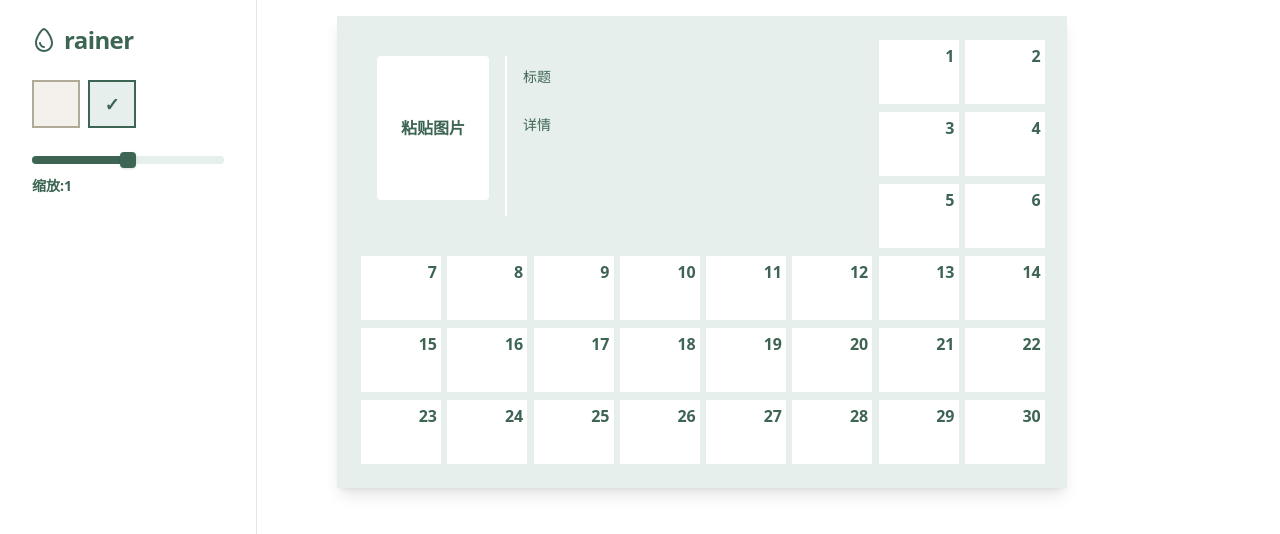
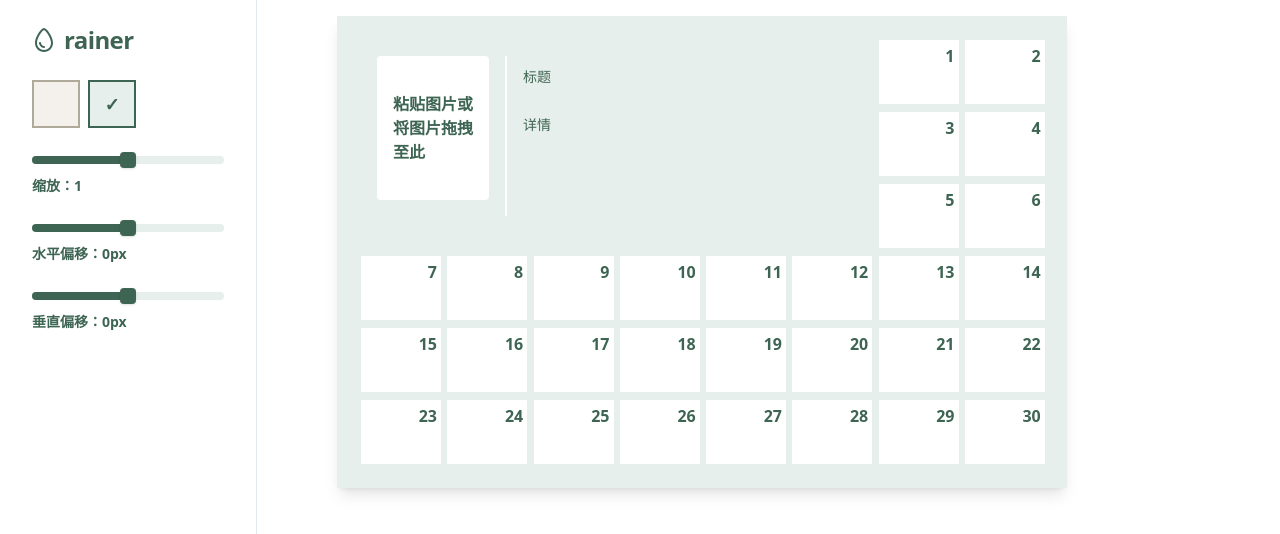
Before and after one commit to huayemao/rainer, a Next.js app: page / in a window 1280 px wide. Shown: the top 534 px of the page. Built offline with nearby package versions, Linux system fonts and the light colour scheme.

Commit message:
feat: support translate

```diff
--- /dev/null
+++ b/components/MySlider.tsx
@@ -0,0 +1,44 @@
+import clsx from "clsx";
+import * as Slider from "@radix-ui/react-slider";
+
+export function MySlider({
+  onValueChange,
+  theme,
+  value,
+  label,
+}: {
+  onValueChange: (value: number[]) => void;
+  theme: string;
+  value: number;
+  label: string;
+}) {
+  return (
+    <div>
+      <Slider.Root
+        className="col-span-2 flex relative items-center select-none  touch-none  h-8"
+        defaultValue={[value]}
+        max={100}
+        step={1}
+        onValueChange={onValueChange}
+        aria-label="Volume"
+      >
+        <Slider.Track
+          className={clsx("relative flex-1 rounded-full h-2", ` bg-${theme}`)}
+        >
+          <Slider.Range
+            className={clsx("absolute rounded-full h-full", `bg-${theme}-dark`)}
+          />
+        </Slider.Track>
+        <Slider.Thumb
+          className={clsx(
+            "block w-4 h-4 shadow rounded focus:outline-none",
+            `bg-${theme}-dark`
+          )}
+        />
+      </Slider.Root>
+      <div className="font-bold  text-sm ">
+        {label}
+      </div>
+    </div>
+  );
+}
--- a/pages/index.tsx
+++ b/pages/index.tsx
@@ -1,12 +1,21 @@
 import { useEffect, useState } from "react";
 import clsx from "clsx";
-import * as Slider from "@radix-ui/react-slider";
 import ThemePicker from "../components/ThemePicker";
+import { MySlider } from "../components/MySlider";
+import Head from "next/head";
 
 export default function Home() {
-  const [theme, setTheme] = useState("plant");
+  const [themeColor, setThemeColor] = useState("plant");
   const [images, setImages] = useState([]);
   const [scale, setScale] = useState(50);
+  const [translateX, setTranslateX] = useState(50);
+  const [translateY, setTranslateY] = useState(50);
+
+  const getScaleValue = (v) => v / 50;
+  const getTraslateValue = (v) => v - 50 + "px";
+  const scaleV = getScaleValue(scale);
+  const translateXV = getTraslateValue(translateX);
+  const translateYV = getTraslateValue(translateY);
 
   useEffect(() => {
     // https://web.dev/patterns/files/
@@ -81,7 +90,7 @@ export default function Home() {
     <div
       className={clsx(
         "grid grid-cols-4 xl:grid-cols-5 print:grid-cols-3",
-        `text-${theme}`
+        `text-${themeColor}`
       )}
     >
       <aside className="pb-12 print:hidden">
@@ -89,7 +98,7 @@ export default function Home() {
           <div
             className={clsx(
               "flex gap-2 items-center text-2xl font-semibold tracking-tight",
-              `text-${theme}`
+              `text-${themeColor}`
             )}
           >
             <div
@@ -108,45 +117,36 @@ export default function Home() {
               ></path>
             </svg>`,
               }}
-            ></div>
+            />
             rainer
           </div>
         </div>
         <div className="px-8 space-y-4">
-          <ThemePicker activeTheme={theme} onChange={setTheme} />
-          <div>
-            <Slider.Root
-              className="col-span-2 flex relative items-center select-none  touch-none  h-8"
-              defaultValue={[50]}
-              max={100}
-              step={1}
-              onValueChange={(v) => {
-                setScale(v[0]);
-              }}
-              aria-label="Volume"
-            >
-              <Slider.Track
-                className={clsx(
-                  "relative flex-1 rounded-full h-2",
-                  ` bg-${theme}`
-                )}
-              >
-                <Slider.Range
-                  className={clsx(
-                    "absolute rounded-full h-full",
-                    `bg-${theme}-dark`
-                  )}
-                />
-              </Slider.Track>
-              <Slider.Thumb
-                className={clsx(
-                  "block w-4 h-4 shadow rounded focus:outline-none",
-                  `bg-${theme}-dark`
-                )}
-              />
-            </Slider.Root>
-            <div className="font-bold  text-sm ">缩放:{scale / 50}</div>
-          </div>
+          <ThemePicker activeTheme={themeColor} onChange={setThemeColor} />
+          <MySlider
+            label={`缩放：${scaleV}`}
+            theme={themeColor}
+            onValueChange={(v) => {
+              setScale(v[0]);
+            }}
+            value={scale}
+          />
+          <MySlider
+            label={`水平偏移：${translateXV}`}
+            theme={themeColor}
+            onValueChange={(v) => {
+              setTranslateX(v[0]);
+            }}
+            value={translateX}
+          />
+          <MySlider
+            label={`垂直偏移：${translateYV}`}
+            theme={themeColor}
+            onValueChange={(v) => {
+              setTranslateY(v[0]);
+            }}
+            value={translateY}
+          />
         </div>
       </aside>
       <div className="col-span-3 border-l border-l-slate-200 print:border-none  dark:border-l-slate-700 xl:col-span-4">
@@ -154,13 +154,13 @@ export default function Home() {
           <div
             className={
               "p-6 shadow-lg grid grid-cols-8 gap-2 " +
-              `text-${theme} bg-${theme}`
+              `text-${themeColor} bg-${themeColor}`
             }
           >
             <div
               className={clsx(
                 "p-4 inline-flex gap-4  row-span-3 col-span-6",
-                `border-[var(--${theme}-dark)]`
+                `border-[var(--${themeColor}-dark)]`
               )}
             >
               <div
@@ -173,15 +173,14 @@ export default function Home() {
                 )}
               >
                 {images.length === 0 ? (
-                  "粘贴图片"
+                  <div className="p-4">粘贴图片或将图片拖拽至此</div>
                 ) : (
                   <img
                     className="rounded"
                     src={URL.createObjectURL(images[0])}
-                    // 50 => 1.0
-                    // 0=>0
-                    // 100 =>2.0
-                    style={{ transform: `scale(${scale / 50})` }}
+                    style={{
+                      transform: `scale(${scaleV}) translate(${translateXV},${translateYV})`,
+                    }}
                   ></img>
                 )}
               </div>
@@ -213,7 +212,7 @@ export default function Home() {
               <div
                 className={clsx(
                   " bg-white h-16 w-20 p-1 text-right font-bold inline-block",
-                  `text-${theme}-dark`
+                  `text-${themeColor}-dark`
                 )}
               >
                 {e}
```
